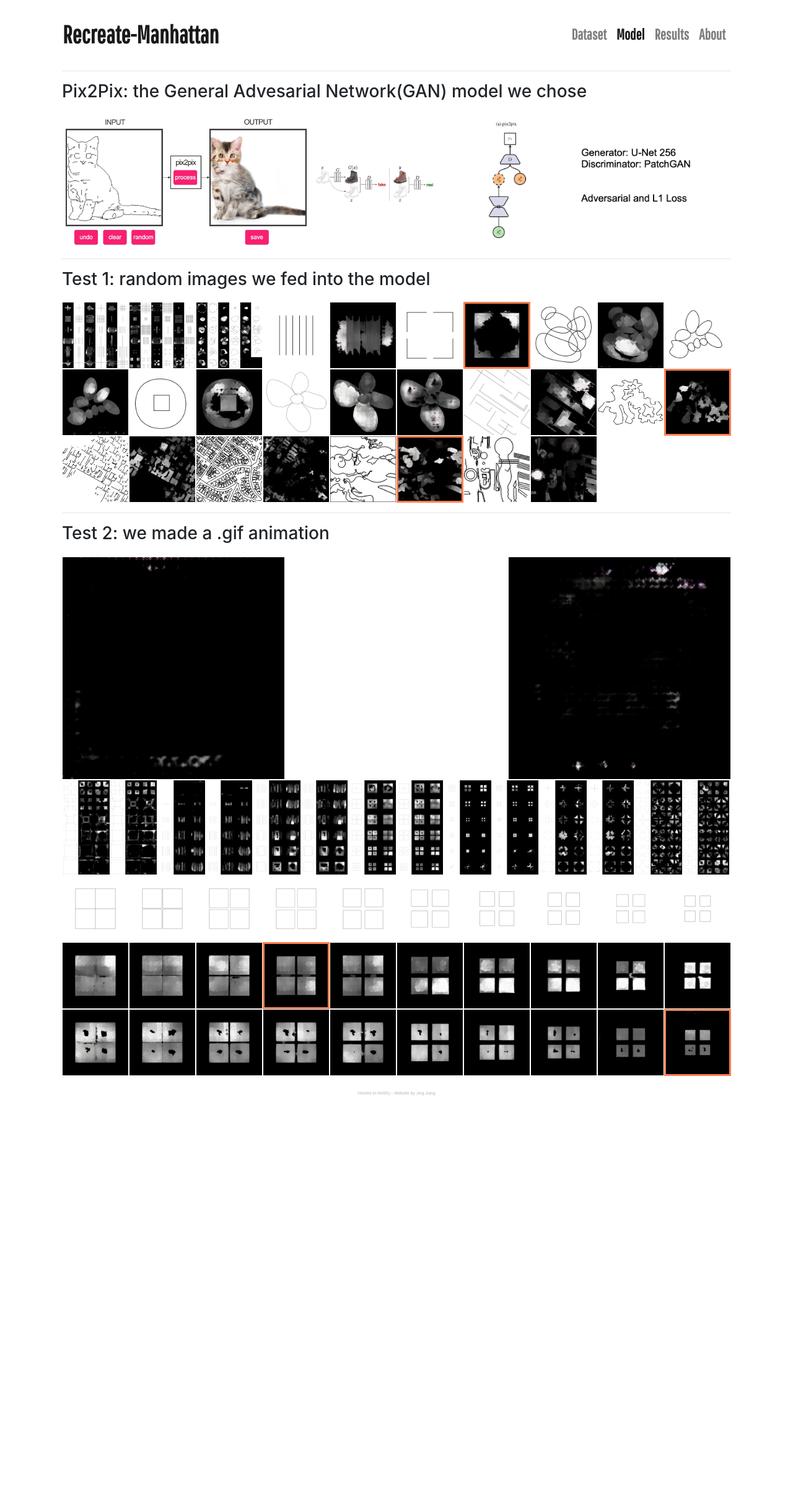
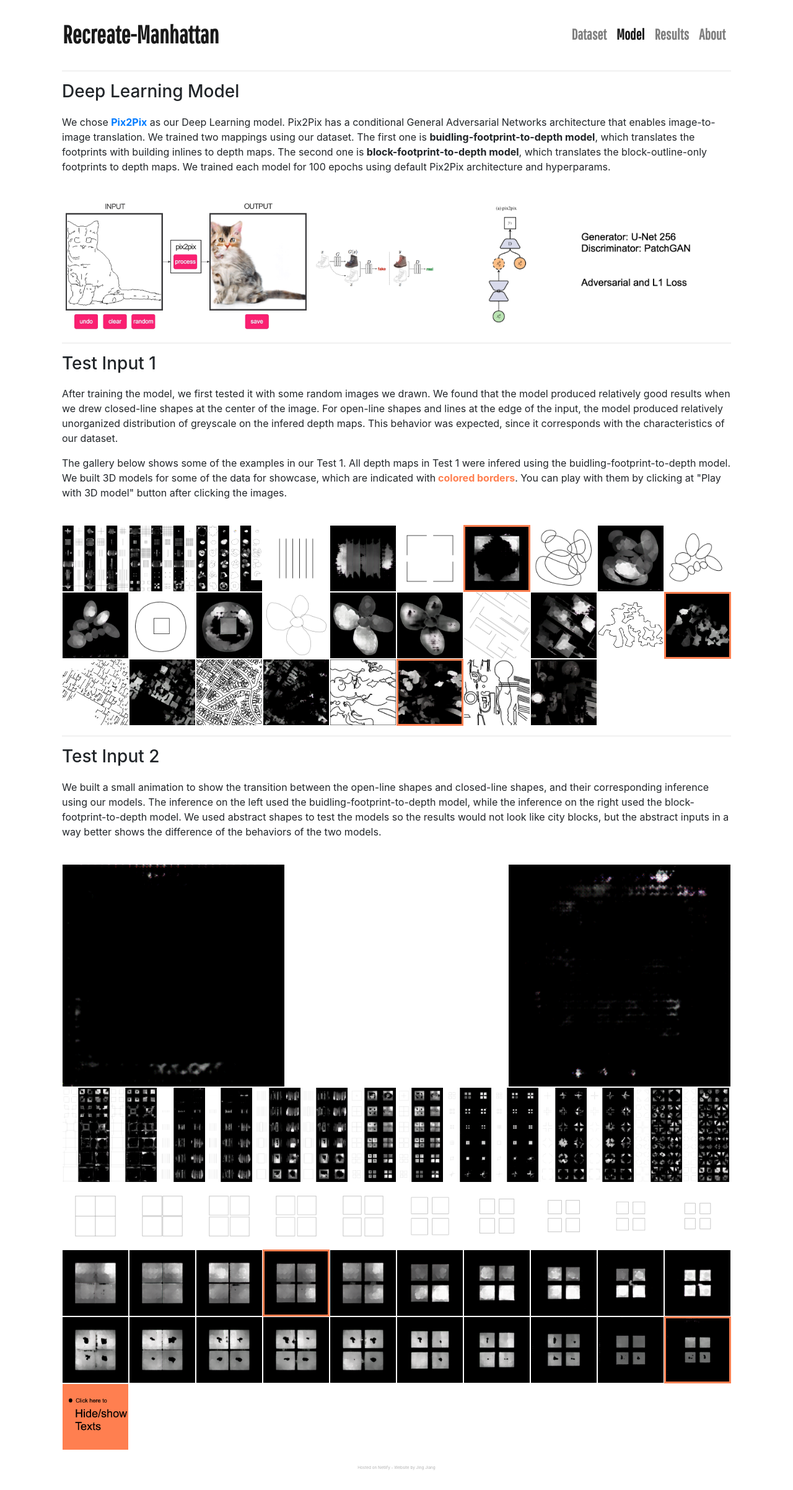
Before and after one commit to jassiay/recreate-manhattan, a React (Create React App) app: page /model in a window 1280 px wide. Shown: the whole page at 62% size. Before the commit the page ends 1800 px from the top, so only its background shows below. Built offline with nearby package versions, Linux system fonts and the light colour scheme.

Commit message:
add texts

```diff
--- a/src/About.js
+++ b/src/About.js
@@ -5,7 +5,7 @@ import $ from 'jquery';
 function About() {
   return (
     <div>
-      <Container>
+      <Container className="gallery-container">
         <hr />
         <h3>About This Project</h3>
         <p>This website is a students' final presentation of <b>The Cooper Union's
@@ -26,6 +26,9 @@ function About() {
         <p>Pix2Pix project website: <a href="https://phillipi.github.io/pix2pix/" target="blank">https://phillipi.github.io/pix2pix/</a></p>
         <p>Pix2Pix implementation repo we used: <a href="https://github.com/junyanz/pytorch-CycleGAN-and-pix2pix" target="blank">https://github.com/junyanz/pytorch-CycleGAN-and-pix2pix</a></p>
         <p>Curated our dataset based on: <a href="https://www1.nyc.gov/site/planning/data-maps/open-data/dwn-nyc-3d-model-download.page" target="blank">https://www1.nyc.gov/site/planning/data-maps/open-data/dwn-nyc-3d-model-download.page</a></p>
+
+
+
       </Container>
     </div>
   );
--- a/src/Dataset.js
+++ b/src/Dataset.js
@@ -6,12 +6,10 @@ import { Container, Row, Col, Image, Button} from 'react-bootstrap';
 import InteractiveModel from './InteractiveModel'
 import $ from 'jquery';
 
-const overviewlist = require.context("./images/datasetfirst100/overview", true, /^\.\/.*\.png$/);
 const buidingfplist = require.context("./images/datasetfirst100/buildingfootprint", true, /^\.\/.*\.png$/);
 const blockfplist = require.context("./images/datasetfirst100/blockfootprint", true, /^\.\/.*\.png$/);
 const depthmaplist = require.context("./images/datasetfirst100/depthmap", true, /^\.\/.*\.png$/);
 
-// const imagesov = overviewlist.keys();
 const imagesov = [
     {fname: 'datasetfirst100/overview/overview1.png', hasmodel: 0},
     {fname: 'datasetfirst100/overview/overview2.png', hasmodel: 0},
@@ -60,6 +58,7 @@ class Dataset extends React.Component {
         this.constructFilelist = this.constructFilelist.bind(this);
         this.switchDataMode = this.switchDataMode.bind(this);
         this.checkModelExist = this.checkModelExist.bind(this);
+        this.hideText = this.hideText.bind(this);
     }
 
     checkModelExist(idx, idxlist) {
@@ -93,6 +92,10 @@ class Dataset extends React.Component {
         }
 
         return filelist;
+    }
+
+    hideText() {
+        $(".hide-text").toggle();
     }
 
     selectClickFn(actiontype, imgidx) {
@@ -152,6 +155,20 @@ class Dataset extends React.Component {
             <div>
                 <Container className="gallery-container">
                     <hr />
+                    <h3 className="hide-text">Dataset Description</h3>
+                    <p className="hide-text">Our dataset consists of 3
+                        groups, each has 400 images. Each image contains information of the top-view footprint of a block in Manhattan. Group 1 is the footprint with
+                        building inlines. Group 2 is the footprint with block outline only.
+                        Group 3 is the greyscale depth maps of the block. The greyscale denotes the height
+                        of the buildings. The lighter the color is, the taller the building will be.</p>
+                    <p className="hide-text">The first 4 images of the gallery below give an overview of the relationship between
+                        the 3 groups of the dataset. The following 3 buttons toggle between the content shown
+                        on this page about each groups of our dataset. After the buttons, 100 examples of the
+                        dataset is shown. We built 3D models for some of the data for showcase, which are indicated with
+                        <span className="text-color-border"> colored borders</span>. You can play with them by clicking at "Play with 3D model" button after clicking the images.
+                         You can also download the full dataset at the bottom of this page.</p>
+
+                    <br className="hide-text" />
                     {overviewimgrow}
                     <Image
                         src={require('./images/bufp.png')}
@@ -175,6 +192,11 @@ class Dataset extends React.Component {
                             className="border border-white img-item"
                         />
                     </a>
+                    <Image
+                        src={require('./images/hidetext.png')}
+                        className="border border-white img-item"
+                        onClick={this.hideText.bind()}
+                    />
 
                 </Container>
 
--- a/src/Home.js
+++ b/src/Home.js
@@ -9,7 +9,7 @@ function Home(props) {
 
   return (
     <div>
-      <Container>
+      <Container className="gallery-container">
         <hr />
         <div className="thumbnail-holder">
           <h3 className="thumbnail-text">Recreate-Manhattan: <br/>Reimagine a City using Deep Learning</h3>
--- a/src/Model.js
+++ b/src/Model.js
@@ -55,6 +55,11 @@ class Model extends React.Component {
         this.selectClickFn = this.selectClickFn.bind(this);
         this.constructFilelist = this.constructFilelist.bind(this);
         this.checkModelExist = this.checkModelExist.bind(this);
+        this.hideText = this.hideText.bind(this);
+    }
+
+    hideText() {
+        $(".hide-text").toggle();
     }
 
     checkModelExist(idx, idxlist) {
@@ -95,7 +100,6 @@ class Model extends React.Component {
     }
 
     selectClickFn(actiontype, imgidx) {
-        // console.log(imgidx)
         if (actiontype == 0) { //Type 0: open lightbox normally
             this.setState({
                 isOpen: true,
@@ -152,13 +156,42 @@ class Model extends React.Component {
             <div>
                 <Container className="gallery-container">
                     <hr />
-                    <h3>Pix2Pix: the General Advesarial Network(GAN) model we chose</h3>
+                    <h3 className="hide-text">Deep Learning Model</h3>
+                    <p className="hide-text">We chose <a href="https://phillipi.github.io/pix2pix/" target="blank"><b>Pix2Pix</b></a> as
+                    our Deep Learning model. Pix2Pix
+                    has a conditional General Adversarial Networks architecture that enables
+                    image-to-image translation. We trained two mappings using our dataset.
+                    The first one is <b>buidling-footprint-to-depth model</b>, which translates the footprints with building inlines to depth maps.
+                    The second one is <b>block-footprint-to-depth model</b>, which translates the block-outline-only footprints to depth maps.
+                    We trained each model for 100 epochs using default Pix2Pix architecture and hyperparams.</p>
+
+                    <br className="hide-text" />
                     {imgrowwf}
                     <hr />
-                    <h3>Test 1: random images we fed into the model</h3>
+
+                    <h3 className="hide-text">Test Input 1</h3>
+                    <p className="hide-text">After training the model, we first tested it with some
+                    random images we drawn. We found that the model produced relatively good results
+                    when we drew closed-line shapes at the center of the image. For open-line shapes and lines at the
+                    edge of the input, the model produced relatively unorganized distribution of greyscale on the infered depth maps.
+                    This behavior was expected, since it corresponds with the characteristics of our dataset.</p>
+                    <p className="hide-text"> The gallery below shows some of the examples in our Test 1. All depth maps in Test 1 were
+                        infered using the buidling-footprint-to-depth model. We built 3D models for some of the data for showcase, which are indicated with
+                        <span className="text-color-border"> colored borders</span>.
+                     You can play with them by clicking at "Play with 3D model" button after clicking the images. </p>
+
+                    <br className="hide-text" />
                     {imgrow1}
                     <hr />
-                    <h3>Test 2: we made a .gif animation</h3>
+                    <h3 className="hide-text">Test Input 2</h3>
+                    <p className="hide-text">We built a small animation to show the transition between the open-line
+                    shapes and closed-line shapes, and their corresponding inference using our models. The
+                    inference on the left used the buidling-footprint-to-depth model, while the inference on the right
+                    used the block-footprint-to-depth model.
+                    We used abstract shapes to test the models so the results would not look like city blocks, but the abstract inputs in a way
+                    better shows the difference of the behaviors of the two models.</p>
+
+                    <br className="hide-text" />
                     <Image
                         src={require('./images/model/test2gif/1.gif')}
                         className="border border-white gif-item"
@@ -172,6 +205,11 @@ class Model extends React.Component {
                         className="border border-white gif-item"
                     />
                     {imgrow2}
+                    <Image
+                        src={require('./images/hidetext.png')}
+                        className="border border-white img-item"
+                        onClick={this.hideText.bind()}
+                    />
 
                 </Container>
 
--- a/src/Results.js
+++ b/src/Results.js
@@ -46,6 +46,7 @@ class Results extends React.Component {
         this.selectClickFn = this.selectClickFn.bind(this);
         this.constructFilelist = this.constructFilelist.bind(this);
         this.checkModelExist = this.checkModelExist.bind(this);
+        this.hideText = this.hideText.bind(this);
     }
 
     checkModelExist(idx, idxlist) {
@@ -79,6 +80,12 @@ class Results extends React.Component {
 
         return filelist;
     }
+
+
+    hideText() {
+        $(".hide-text").toggle();
+    }
+
 
     selectClickFn(actiontype, imgidx) {
         // console.log(imgidx)
@@ -137,15 +144,39 @@ class Results extends React.Component {
             <div>
                 <Container className="gallery-container">
                     <hr />
+                    <h3 className="hide-text">We Built a New Manhattan!</h3>
+                    <p className="hide-text">We drew 151 block-like images as our input, and order them to create
+                    a footprint for a city, as shown at the left side of the second row. After the model infered their depth maps, we ordered them in the same way. Thus, a
+                    depth map for a city was created, as shown at the right side of the second row. From that, we rendered our <b>New Manhattan.</b></p>
+
+                    <br className="hide-text" />
                     {overviewimgrow}
-                    {/* <hr /> */}
+                    <hr className="hide-text" />
+                    <h3 className="hide-text">A Community in the City</h3>
+                    <p className="hide-text">We made a 3D model playground for a small community in our machine-learned city.</p>
+
+                    <br className="hide-text" />
                     <div>
                     <iframe className="result-model" title="communityexample" id="739b8415-3703-4394-83cd-fb394f6465f8"
                       src="https://www.vectary.com/viewer/v1/?model=739b8415-3703-4394-83cd-fb394f6465f8&env=studio3"
                       frameBorder="0">
                     </iframe>
                     </div>
+                    <hr className="hide-text"/>
+                    <h3 className="hide-text">Some Blocks in the City</h3>
+                    <p className="hide-text">The gallery below shows the inputs and their corresponding depth map outputs
+                    for the blocks we re-drew. We used the results from the block-footprint-to-depth model to re-construct our city. We built
+                    3D models for some of the data for showcase, which are indicated with
+                        <span className="text-color-border"> colored borders</span>.
+                     You can play with them by clicking at "Play with 3D model" button after clicking the images.</p>
+
+                    <br className="hide-text" />
                     {imgrow2}
+                    <Image
+                        src={require('./images/hidetext.png')}
+                        className="border border-white img-item"
+                        onClick={this.hideText.bind()}
+                    />
                 </Container>
 
 
--- a/src/index.css
+++ b/src/index.css
@@ -5,6 +5,10 @@ body {
     sans-serif;
   -webkit-font-smoothing: antialiased;
   -moz-osx-font-smoothing: grayscale;
+}
+
+html {
+  width: 100vw;
 }
 
 code {
@@ -219,4 +223,10 @@ h3 {
 
 .container {
   padding-bottom: 2rem;
+
 }
+
+.text-color-border {
+  color: coral;
+  font-weight: 700;
+}
```
Also changed, not shown: src/images/downloadset.png, src/images/hidetext.png (added).
